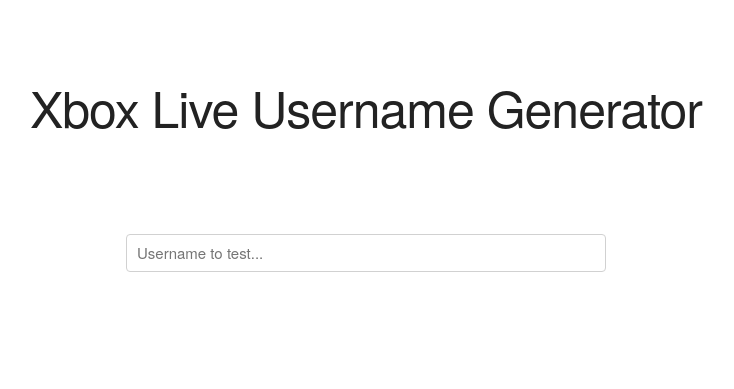
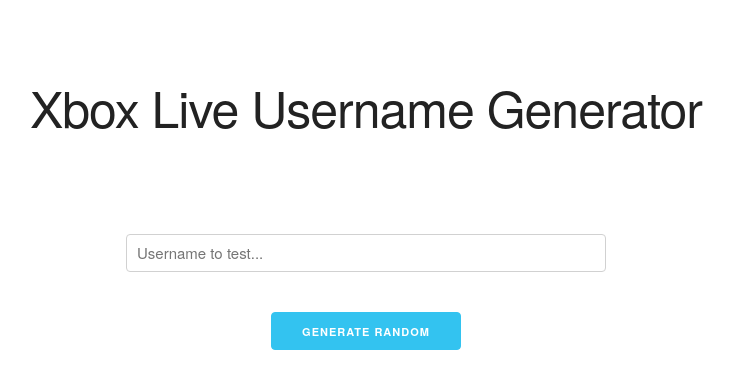
Before and after one commit to walshie4/Xbox_Username_Generator_and_Checker, a Flask app: page / in a window 1280 px wide. Shown: the top 389 px of the page, without its empty margins (274-1008 px from the left). Run offline with Flask 2, Linux system fonts and the light colour scheme; some libraries are stand-ins or nearby versions.

Commit message:
Added generate random button to landing

```diff
--- a/wsgi/templates/index.html
+++ b/wsgi/templates/index.html
@@ -8,13 +8,16 @@
     </head>
     <body>
         <div class="container">
-            <div class="row">
+            <div class="row center">
                 <h1 class="center padded">Xbox Live Username Generator</h1>
                 <form method="POST">
                     <input placeholder="Username to test..." type="text"
                     name="username" id="username"/>
                     <input style="display:none;" type="submit"/>
                 </form>
+                <a class="button button-primary" href="/random">
+                    Generate Random
+                </a>
             </div>
         </div>
     </body>
```
